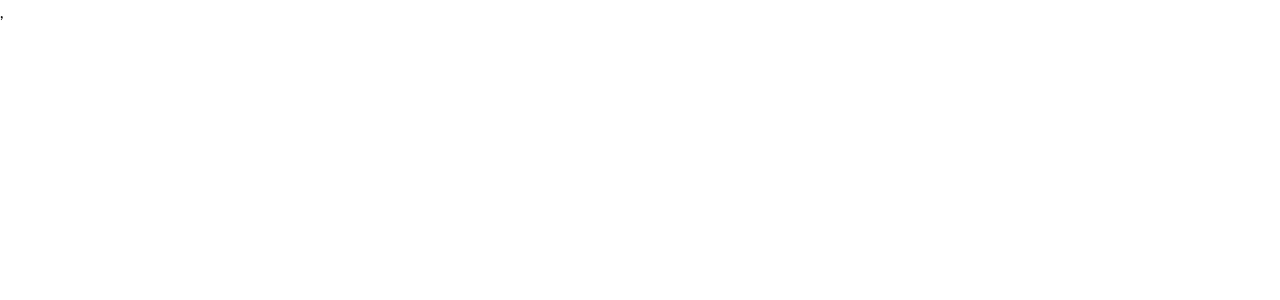
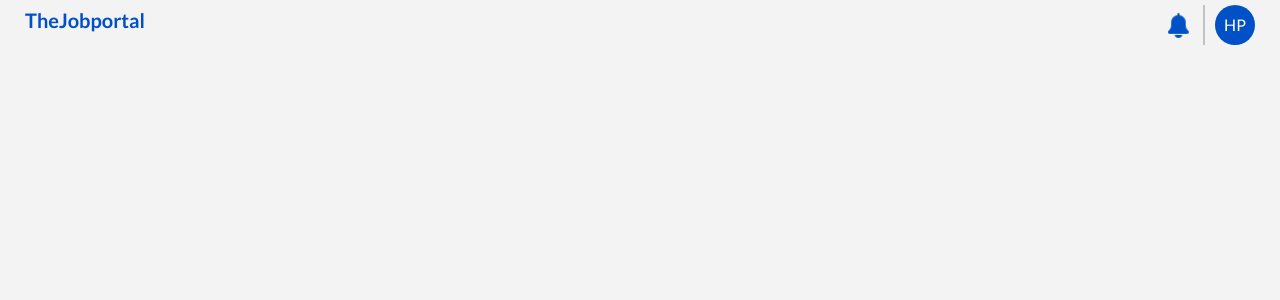
Before and after one commit to akbarahmadjonov/DevJobPortal-project, a React (Create React App) app: page /comprofile in a window 1280 px wide. Before the commit this address had no page. Shown: the top 300 px of the page. Built offline with nearby package versions, Linux system fonts and the light colour scheme.

Commit message:
Add company profile header section included

```diff
--- a/src/App.js
+++ b/src/App.js
@@ -6,6 +6,7 @@ import { Home } from "./Pages";
 import Login from "./Pages/Auth/Login";
 import Register from "./Pages/Auth/Register";
 import { Jobs } from "./Pages/Jobs/Jobs";
+import { CompanyProfile } from "./Pages/CompanyProfile/CompanyProfile";
 
 const App = () => {
   return (
@@ -16,11 +17,10 @@ const App = () => {
           <Route path="/auth/login" element={<Login />} />
           <Route path="/auth/register" element={<Register />} />
           <Route path="/jobs" element={<Jobs />} />
+          <Route path="/comprofile" element={<CompanyProfile />} />
         </Routes>
       </div>
     </main>
-
-
   );
 };
 
--- /dev/null
+++ b/src/Pages/CompanyProfile/CompanyProfile.jsx
@@ -0,0 +1,32 @@
+import React from "react";
+import "./CompanyProfile.scss";
+import BellIcon from "../../Assets/Images/admin/bell-icon.png";
+
+export const CompanyProfile = () => {
+  return (
+    <>
+      <div className="com-profile">
+        <div className="container">
+          <div className="com-profile__inner">
+            <h1 className="text-[#0050C8] text-[20px] font-bold">
+              TheJobportal
+            </h1>
+            <div className="com-profile__bar">
+              <div className="bell-wrapper">
+                <img
+                  className="com-profile__bell"
+                  src={BellIcon}
+                  alt="bell-icon"
+                  width={25}
+                  height={25}
+                />
+              </div>
+              <div className="borderHeight"></div>
+              <span className="com-profile__company">HP</span>
+            </div>
+          </div>
+        </div>
+      </div>
+    </>
+  );
+};
--- /dev/null
+++ b/src/Pages/CompanyProfile/CompanyProfile.scss
@@ -0,0 +1,53 @@
+body {
+  background-color: #f3f3f3;
+}
+
+.com-profile {
+  padding: 5px;
+  .com-profile__inner {
+    display: flex;
+    justify-content: space-between;
+    .com-profile__bar {
+      display: flex;
+      justify-content: center;
+      align-items: center;
+
+      .bell-wrapper {
+        display: flex;
+
+        //* Margin, paddings
+        margin-right: 10px;
+      }
+
+      .com-profile__bell {
+        cursor: pointer;
+      }
+
+      .borderHeight {
+        height: 100%;
+        border: 1px solid #c3c3c3;
+      }
+
+      .com-profile__company {
+        display: flex;
+        justify-content: center;
+        align-items: center;
+
+        //* Margin, paddings
+        margin-left: 10px;
+
+        width: 40px;
+        height: 40px;
+
+        border-radius: 50%;
+        background-color: #0050c8;
+        color: #fff;
+        cursor: pointer;
+
+        &:hover {
+          background-color: #2f80fa;
+        }
+      }
+    }
+  }
+}
--- a/src/Pages/Jobs/Jobs.jsx
+++ b/src/Pages/Jobs/Jobs.jsx
@@ -46,11 +46,9 @@ export const Jobs = () => {
   const indexOfFirstTodo = indexOfLastTodo - todosPerPage;
   let currentTodos = todos.slice(indexOfFirstTodo, indexOfLastTodo);
 
-
   //User data
 
-  const {email, fullName} = JSON.parse(localStorage.getItem("userData"))
-
+  const { email, fullName } = JSON.parse(localStorage.getItem("userData"));
 
   // Refreshes the current jobs
   // const search = () => {
@@ -109,7 +107,7 @@ export const Jobs = () => {
 
   //Using this var on modal apply as well. So made it global
 
-  let jobId = ""
+  let jobId = "";
 
   // Get Job Info
   const handleCardClick = (evt) => {
@@ -145,27 +143,25 @@ export const Jobs = () => {
   };
 
   const handleSearchInput = (evt) => {
-    if(evt.target.value !== ""){
-      setPlaceholder(true)
-    } else{
-      setPlaceholder(false)
+    if (evt.target.value !== "") {
+      setPlaceholder(true);
+    } else {
+      setPlaceholder(false);
     }
 
-    setJobsSearch(evt.target.value)
-
-  }
+    setJobsSearch(evt.target.value);
+  };
 
   const handleSelectInput = (evt) => {
     console.log(evt.target.value);
-    if(evt.target.value !== ""){
-      setPlaceholderSelect(true)
-    } else{
-      setPlaceholderSelect(false)
+    if (evt.target.value !== "") {
+      setPlaceholderSelect(true);
+    } else {
+      setPlaceholderSelect(false);
     }
 
-    setLocationOption(evt.target.value)
-
-  }
+    setLocationOption(evt.target.value);
+  };
 
   const handleSearchSubmit = (evt) => {
     evt.preventDefault();
@@ -205,8 +201,7 @@ export const Jobs = () => {
     } else navigate("/auth/login");
   };
 
-
-  const [applyFile, setApplyFile] = useState(null)
+  const [applyFile, setApplyFile] = useState(null);
 
   const handleFileUpload = async (evt) => {
     if (evt.target.files) {
@@ -214,33 +209,35 @@ export const Jobs = () => {
     }
   };
 
+  const handleApplySubmit = async (evt) => {
+    evt.preventDefault();
+    setLoading(true);
 
-  const handleApplySubmit = async (evt)=>{
-    evt.preventDefault();
-    setLoading(true)
+    let formData = new FormData();
 
-  let formData = new FormData()
+    formData.append("resume", applyFile);
+    formData.append("userEmail", evt.target.inputEmail.value);
+    formData.append("userFullName", evt.target.inputName.value);
+    formData.append("jobId", jobId);
 
-    formData.append("resume", applyFile)
-    formData.append("userEmail", evt.target.inputEmail.value)
-    formData.append("userFullName", evt.target.inputName.value)
-    formData.append("jobId", jobId)
-
-    await axios.post(`${url}/employees`, {
+    await axios
+      .post(`${url}/employees`, {
         formData,
         headers: {
-        token: localStorage.getItem("token")
-      }
-  }
-    ).then((res)=>{
+          token: localStorage.getItem("token"),
+        },
+      })
+      .then((res) => {
         console.log(res.status);
-    }).catch((err)=>{
+      })
+      .catch((err) => {
         console.log(err);
-      setError(true)
-    }).finally(()=>{
-      setLoading(false)
+        setError(true);
       })
-  }
+      .finally(() => {
+        setLoading(false);
+      });
+  };
 
   //* Handles more button event
   // const handleLoadMore = () => {
@@ -249,7 +246,9 @@ formData,
 
   if (error) return <p className="error">Something went wrong. Try again...</p>;
 
-  if(loading) return  <Backdrop
+  if (loading)
+    return (
+      <Backdrop
         sx={{
           color: "#fff",
           zIndex: (theme) => theme.zIndex.drawer + 1,
@@ -259,6 +258,7 @@ formData,
       >
         <CircularProgress color="inherit" />
       </Backdrop>
+    );
 
   return (
     <>
@@ -367,31 +367,56 @@ formData,
         <div className="jobs__modal">
           <div className="jobs__modal-content">
             <span className="xIcon" onClick={() => setModal(false)}>
-X</span>
+              X
+            </span>
             <div className="jobs__modal-info-wrapper">
-<img width={48} height={48} src={jobCard?.comImg} alt={"Company image"} />
+              <img
+                width={48}
+                height={48}
+                src={jobCard?.comImg}
+                alt={"Company image"}
+              />
               <div className="jobs__modal-texts-wrapper">
-<span className="jobs__modal-com-name">
-{jobCard?.comName}</span>
+                <span className="jobs__modal-com-name">{jobCard?.comName}</span>
                 <span className="jobs__modal-job-title">
-Apply as a {jobCard?.jobTitle}</span>
+                  Apply as a {jobCard?.jobTitle}
+                </span>
               </div>
             </div>
             <form onSubmit={handleApplySubmit} className="jobs__modal-form">
-  <label className="jobs__label" htmlFor="inputEmail">Email address <span style={{color: "red"}}>*</span>
+              <label className="jobs__label" htmlFor="inputEmail">
+                Email address <span style={{ color: "red" }}>*</span>
               </label>
-<input defaultValue={email}
-placeholder="alex@gmail.com" id="inputEmail" type="email" className="jobs__input" />
-<label className="jobs__label" htmlFor="inputName">Full names<span style={{color: "red"}}>*</span>
+              <input
+                defaultValue={email}
+                placeholder="alex@gmail.com"
+                id="inputEmail"
+                type="email"
+                className="jobs__input"
+              />
+              <label className="jobs__label" htmlFor="inputName">
+                Full names<span style={{ color: "red" }}>*</span>
               </label>
-<input defaultValue={fullName}  style={{marginBottom: 26}} placeholder="Alex Johnson" id="inputName" type="text" className="jobs__input" />
-<label className="jobs__label" htmlFor="inputFile">Resume<span style={{color: "red"}}>*</span>
+              <input
+                defaultValue={fullName}
+                style={{ marginBottom: 26 }}
+                placeholder="Alex Johnson"
+                id="inputName"
+                type="text"
+                className="jobs__input"
+              />
+              <label className="jobs__label" htmlFor="inputFile">
+                Resume<span style={{ color: "red" }}>*</span>
               </label>
-<input onChange={handleFileUpload} style={{marginBottom: 26}} placeholder="" id="inputFile" type="file" className="jobs__input jobs__file-input"  />
-<button
-                      type="submit"
-                      className="jobs__form-button"
-                    >
+              <input
+                onChange={handleFileUpload}
+                style={{ marginBottom: 26 }}
+                placeholder=""
+                id="inputFile"
+                type="file"
+                className="jobs__input jobs__file-input"
+              />
+              <button type="submit" className="jobs__form-button">
                 Apply
               </button>
             </form>
@@ -419,15 +444,17 @@ placeholder="alex@gmail.com" id="inputEmail" type="email" className="jobs__input
                   type="text"
                   name="job"
                 />
-               <span style={placeholder ? {display: "none"} : {}} class="placeholder">
-         <b class="placeholder-important">What </b> The kind of job you  want
+                <span
+                  style={placeholder ? { display: "none" } : {}}
+                  class="placeholder"
+                >
+                  <b class="placeholder-important">What </b> The kind of job you
+                  want
                 </span>
               </div>
               <div className="placeholder-wrap">
                 <select
-              onChange={
-                handleSelectInput
-              }
+                  onChange={handleSelectInput}
                   // onChange={(e) => setLocationOption(e.target.value)}
                   className="jobs-inner__select"
                   name="location-job"
@@ -443,8 +470,12 @@ placeholder="alex@gmail.com" id="inputEmail" type="email" className="jobs__input
                     </option>
                   ))}
                 </select>
-              <span style={placeholderSelect ? {display: "none"} : {}} class="placeholder">
-         <b class="placeholder-important">Where </b> Choose your location
+                <span
+                  style={placeholderSelect ? { display: "none" } : {}}
+                  class="placeholder"
+                >
+                  <b class="placeholder-important">Where </b> Choose your
+                  location
                 </span>
               </div>
 
--- a/src/index.js
+++ b/src/index.js
@@ -12,6 +12,5 @@ root.render(
     <div>
       <BackTop  />
     </div>
-    ,
   </BrowserRouter>
 );
```
Also changed, not shown: src/Assets/Images/admin/bell-icon.png (added), 1 other file (tests, documents, lock files or other folders). Lines whose indentation alone changed are shown as unchanged.
